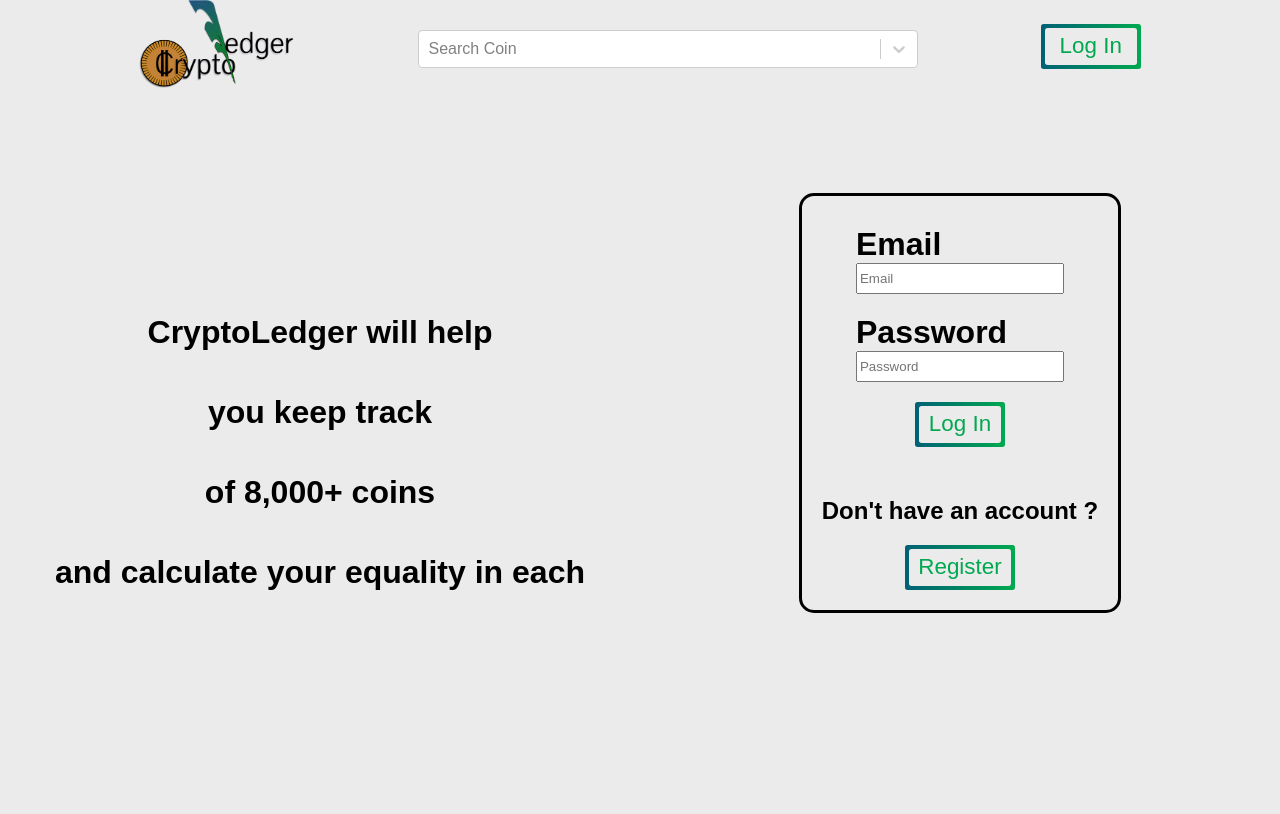
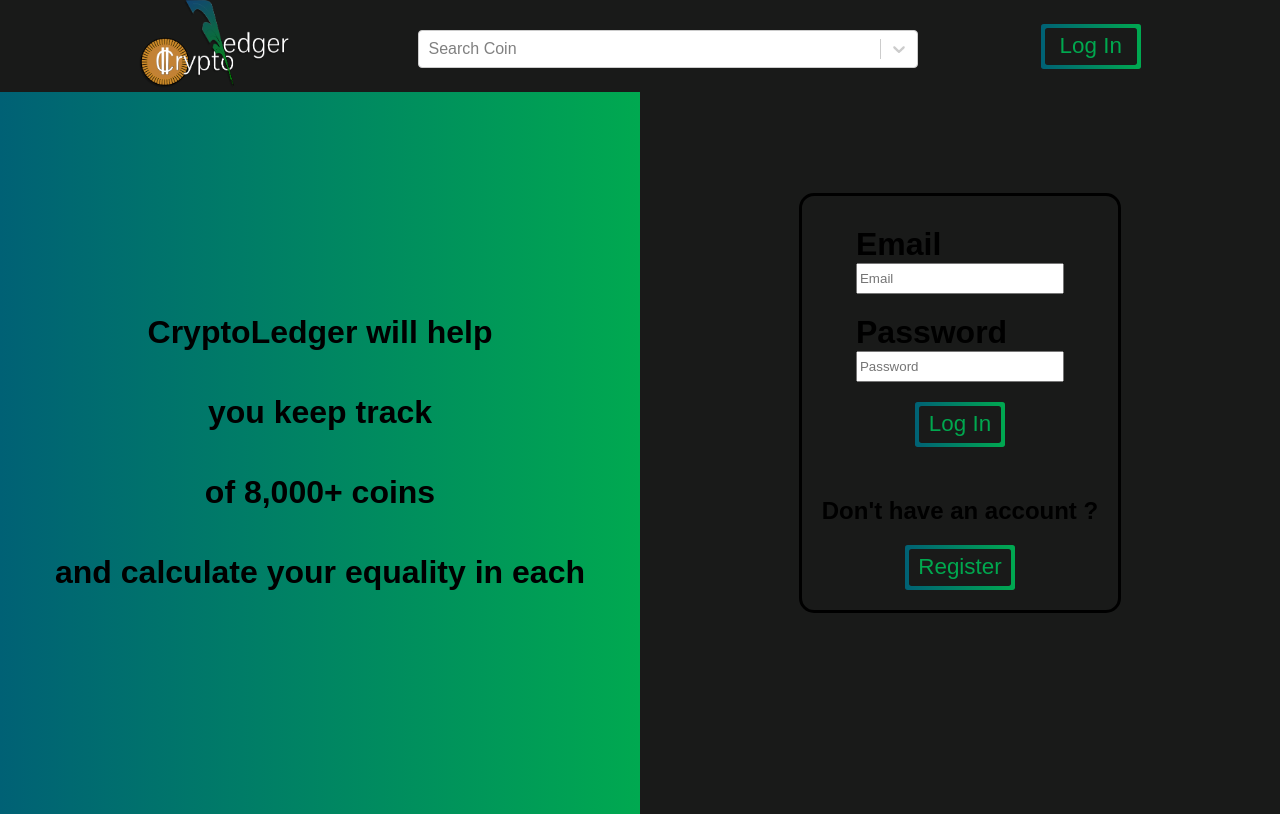
Before and after one commit to JoncarlosT/CryptoLedger-V2, a React (Create React App) app in the folder client/: page /auth in a window 1280 px wide. Built offline with nearby package versions, Linux system fonts and the light colour scheme.

Commit message:
style rework

```diff
--- a/client/public/index.html
+++ b/client/public/index.html
@@ -7,15 +7,8 @@
     <meta name="theme-color" content="#000000" />
     <title>CryptoLedger</title>
   </head>
-  <body style=
-  "
-  margin: 0;
-  padding: 0;
-  border: 0;
-  background-color: #ebebeb;
-  ">
+  <body style="margin: 0; padding: 0; border: 0; background-color: #191a19">
     <noscript>You need to enable JavaScript to run this app.</noscript>
     <div id="root"></div>
-
   </body>
 </html>
--- a/client/src/components/Navbar/Navbar.js
+++ b/client/src/components/Navbar/Navbar.js
@@ -2,7 +2,7 @@ import React from "react";
 import { useHistory } from "react-router-dom";
 import coinData from "../../data/coin_storage.json";
 import { createFilter } from "react-select";
-import Logo from "../../assets/CL_Logo.png";
+import Logo from "../../assets/CL_White_Logo.png";
 import {
   StyledNavbar,
   NavLink,
--- a/client/src/components/Navbar/styles.js
+++ b/client/src/components/Navbar/styles.js
@@ -9,6 +9,7 @@ export const StyledNavbar = styled.div`
   padding: 1em;
   align-items: center;
   justify-content: space-evenly;
+  background-color: #191a19;
 `;
 
 export const NavLink = styled(Link)`
--- a/client/src/components/StyledButton/styles.js
+++ b/client/src/components/StyledButton/styles.js
@@ -22,7 +22,7 @@ export const StyledButtonDiv = styled.button`
 
 export const Span = styled.span`
   align-items: center;
-  background: #ebebeb;
+  background: #191a19;
   border-radius: 0.12em;
   display: flex;
   justify-content: center;
--- a/client/src/pages/AuthPage/styles.js
+++ b/client/src/pages/AuthPage/styles.js
@@ -13,6 +13,7 @@ export const LeftSide = styled.div`
   flex-direction: column;
   align-items: center;
   justify-content: center;
+  background-image: linear-gradient(to right, #006175 0%, #00a950 100%);
 `;
 
 export const HeaderWrapper = styled.div`
```
Also changed, not shown: client/src/assets/CL_White_Logo.png (added).
